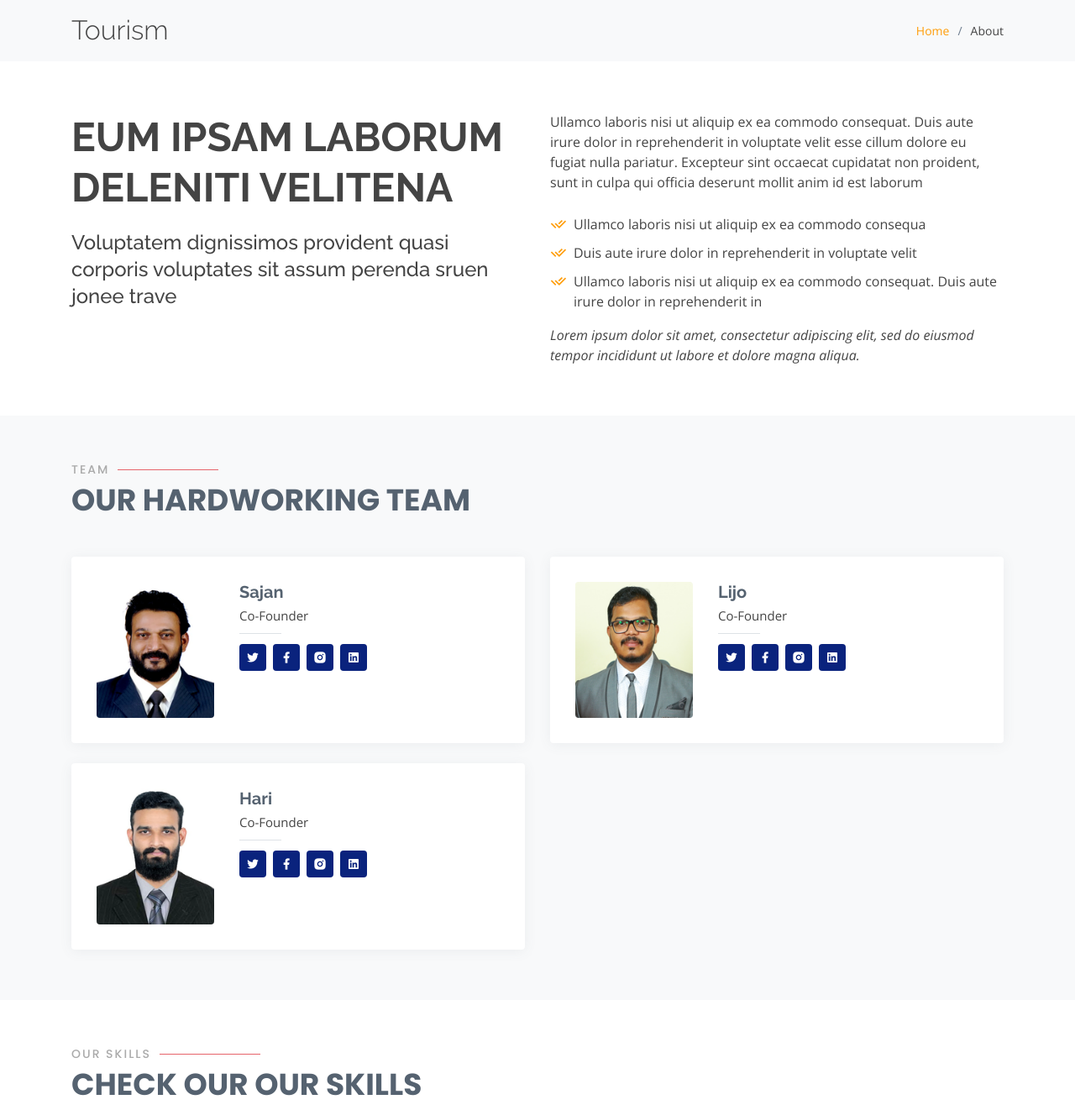
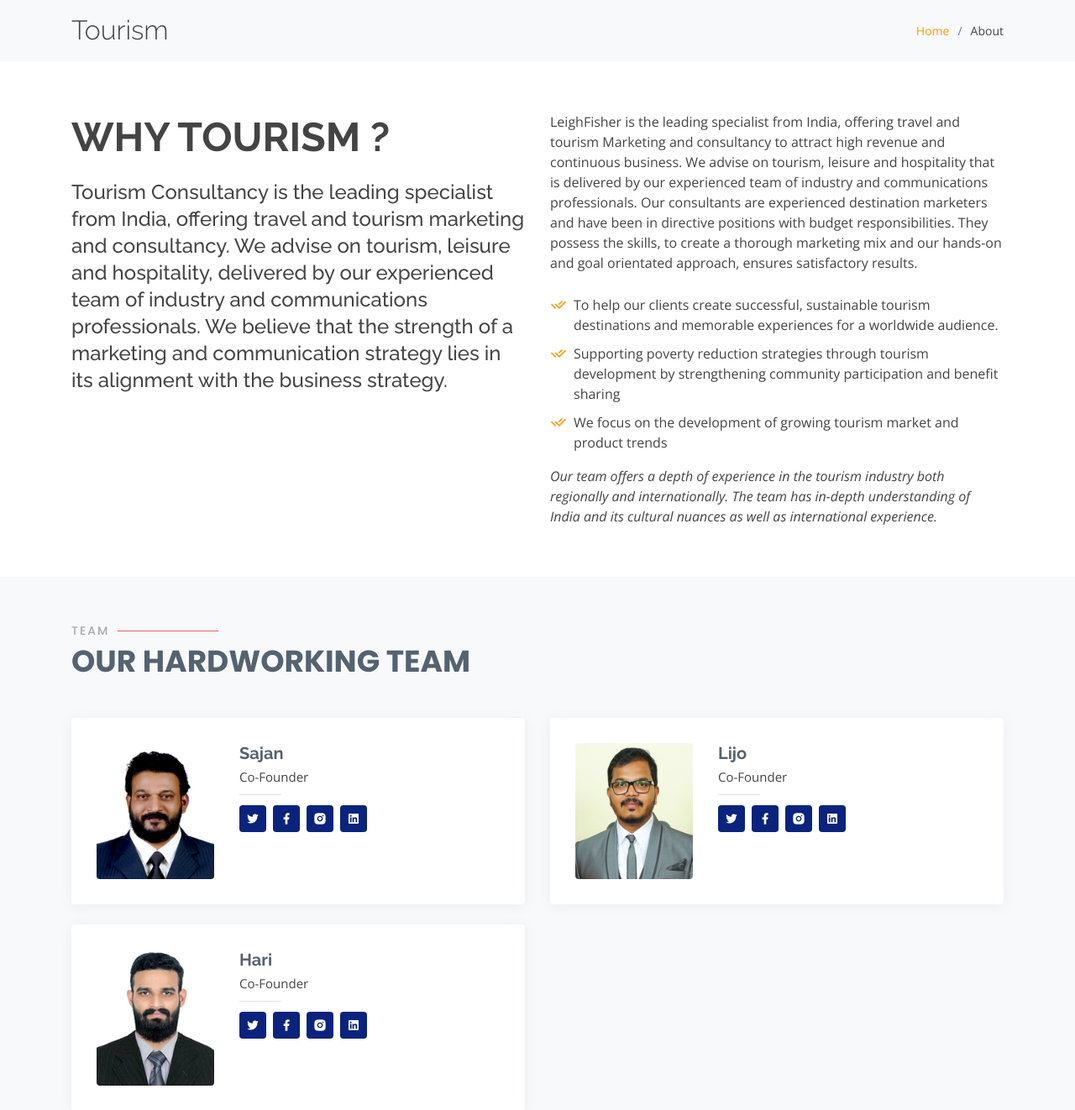
Before and after one commit to Unisight-Technologies/leighfisher-website, a Django app: page /tourism/ in a window 1280 px wide. Shown: the part 87-1409 px from the top of the page at 84% size. Run offline with Django 3.2, Linux system fonts and the light colour scheme; some libraries are stand-ins or nearby versions.

Commit message:
--- Auto-Git Commit ---

```diff
--- a/leighfisher_app/templates/Logistics.html
+++ b/leighfisher_app/templates/Logistics.html
@@ -30,16 +30,14 @@
           </div>
           <div class="col-lg-6 pt-4 pt-lg-0">
             <p>
-              he cutting edge of innovation in shipment of products is Supply Chain Solutions often in response to market changes or changes in your business plans. You can save cost and time by analysing and restructuring your processes for transport, delivery and warehousing of your products.
+              The cutting edge of innovation in shipment of products is Supply Chain Solutions often in response to market changes or changes in your business plans. You can save cost and time by analysing and restructuring your processes for transport, delivery and warehousing of your products.
             </p>
             <ul>
               <li><i class="ri-check-double-line"></i>We can provide solutions customised for your requirements and set standards to enhance your supply chain efficiency.</li>
               <li><i class="ri-check-double-line"></i>Our Logistics Consultancy team has in-depth knowledge and experience in building and executing supply chain solutions for multiple industries.</li>
               <li><i class="ri-check-double-line"></i>We value each of our client’s unique needs and preferences and help them by identifying the right talent basis their requirements in the changing business landscape.</li>
             </ul>
-            <p class="font-italic">
-              Lorem ipsum dolor sit amet, consectetur adipiscing elit, sed do eiusmod tempor incididunt ut labore et dolore
-              magna aliqua.
+            <p class="font-italic">Our professionals hold expertise in offering Logistics Consultancy which includes solutions to problems like export, import, excise, customs, benefits and the overall procedures. By giving access to consolidated knowledge, specialization and resources, we have become one stop solution for our global clients.
             </p>
           </div>
         </div>
--- a/leighfisher_app/templates/Tourism.html
+++ b/leighfisher_app/templates/Tourism.html
@@ -25,23 +25,20 @@
 
         <div class="row content">
           <div class="col-lg-6">
-            <h2>Eum ipsam laborum deleniti velitena</h2>
-            <h3>Voluptatem dignissimos provident quasi corporis voluptates sit assum perenda sruen jonee trave</h3>
+            <h2>Why Tourism ?</h2>
+            <h3>Tourism Consultancy is the leading specialist from India, offering travel and tourism marketing and consultancy. We advise on tourism, leisure and hospitality, delivered by our experienced team of industry and communications professionals.
+We believe that the strength of a marketing and communication strategy lies in its alignment with the business strategy.</h3>
           </div>
           <div class="col-lg-6 pt-4 pt-lg-0">
-            <p>
-              Ullamco laboris nisi ut aliquip ex ea commodo consequat. Duis aute irure dolor in reprehenderit in voluptate
-              velit esse cillum dolore eu fugiat nulla pariatur. Excepteur sint occaecat cupidatat non proident, sunt in
-              culpa qui officia deserunt mollit anim id est laborum
+            <p>LeighFisher is the leading specialist from India, offering travel and tourism Marketing and consultancy to attract high revenue and continuous business. We advise on tourism, leisure and hospitality that is delivered by our experienced team of industry and communications professionals. Our consultants are experienced destination marketers and have been in directive positions with budget responsibilities. They possess the skills, to create a thorough marketing mix and our hands-on and goal orientated approach, ensures satisfactory results.
             </p>
             <ul>
-              <li><i class="ri-check-double-line"></i> Ullamco laboris nisi ut aliquip ex ea commodo consequa</li>
-              <li><i class="ri-check-double-line"></i> Duis aute irure dolor in reprehenderit in voluptate velit</li>
-              <li><i class="ri-check-double-line"></i> Ullamco laboris nisi ut aliquip ex ea commodo consequat. Duis aute irure dolor in reprehenderit in</li>
+              <li><i class="ri-check-double-line"></i>To help our clients create successful, sustainable tourism destinations and memorable experiences for a worldwide audience.</li>
+              <li><i class="ri-check-double-line"></i>Supporting poverty reduction strategies through tourism development by strengthening community participation and benefit sharing
+</li>
+              <li><i class="ri-check-double-line"></i>We focus on the development of growing tourism market and product trends</li>
             </ul>
-            <p class="font-italic">
-              Lorem ipsum dolor sit amet, consectetur adipiscing elit, sed do eiusmod tempor incididunt ut labore et dolore
-              magna aliqua.
+            <p class="font-italic">Our team offers a depth of experience in the tourism industry both regionally and internationally. The team has in-depth understanding of India and its cultural nuances as well as international experience.
             </p>
           </div>
         </div>
```
Also changed, not shown: 1 other file.
